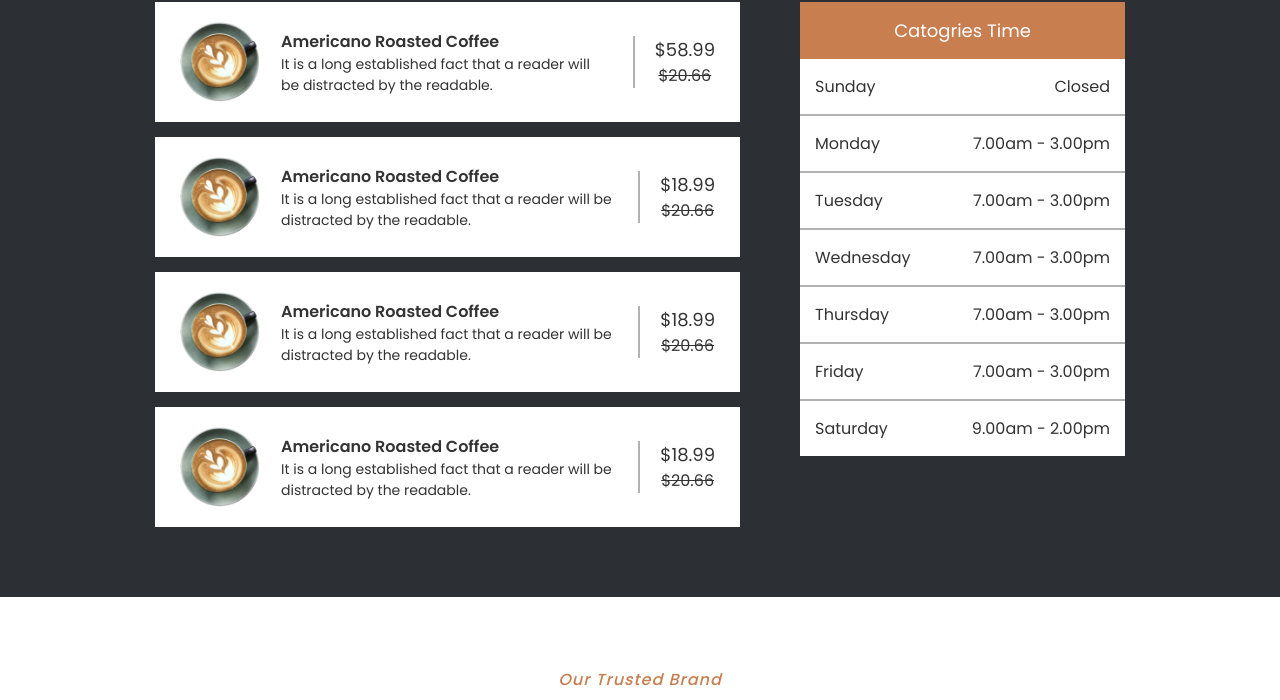
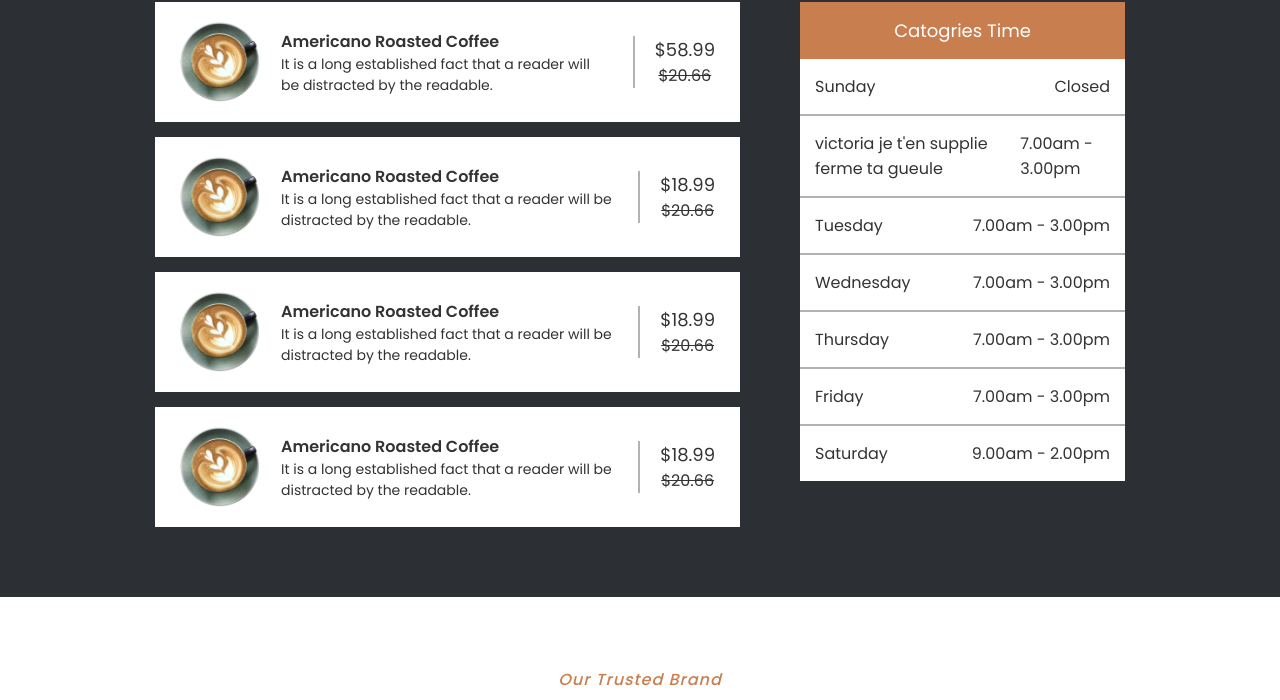
Before and after one commit to Ghost-9308/projet_git, a plain HTML site: page Coffe Website/index.html in a window 1280 px wide. Shown: the part 1673-2373 px from the top of the page. Drawn offline with nearby package versions, Linux system fonts and the light colour scheme.

```diff
--- a/Coffe Website/index.html
+++ b/Coffe Website/index.html
@@ -229,7 +229,7 @@
                                                     <span class="open-time">Closed</span>
                                             </li>
                                             <li class="time-list flex">
-                                                    <span class="open-day"> Monday</span>
+                                                    <span class="open-day"> victoria je t'en supplie ferme ta gueule </span>
                                                     <span class="open-time">7.00am - 3.00pm</span>
                                             </li>
                                             <li class="time-list flex">
```
